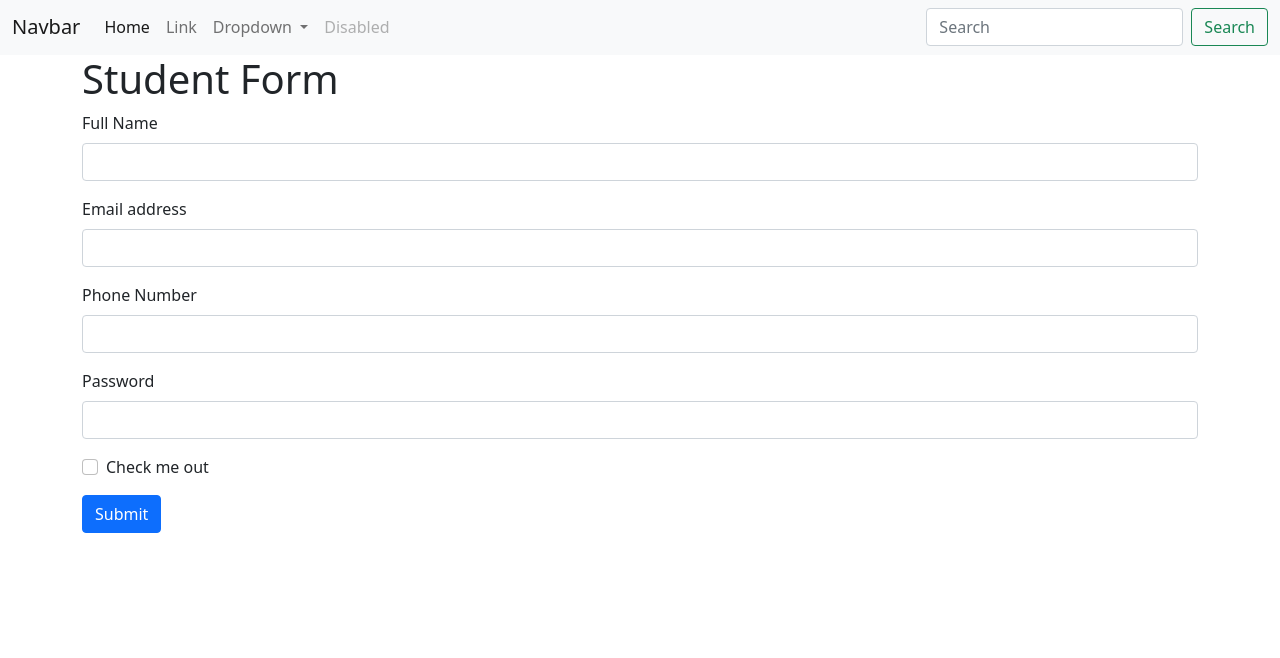
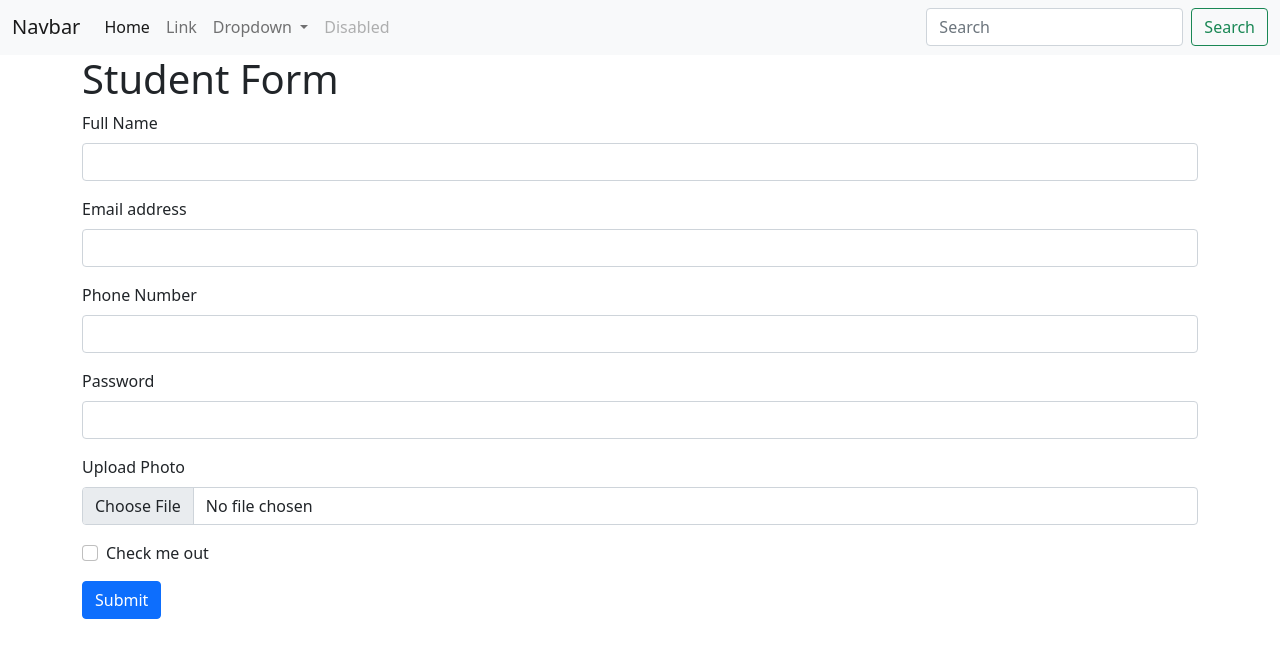
Before and after one commit to mdhosne/studentManagementV03, a Django app: page /home/ in a window 1280 px wide. Shown: the part 57-715 px from the top of the page. Run offline with Django 5.2, Linux system fonts and the light colour scheme; some libraries are stand-ins or nearby versions.

Commit message:
Photo folder added to student information

```diff
--- a/student/templates/student/index.html
+++ b/student/templates/student/index.html
@@ -85,7 +85,7 @@
         </div>
       </div>
     </nav>
-    <form class="container" method= "post">
+    <form class="container" method= "post" enctype="multipart/form-data" >
         {% csrf_token %}
         <h1>Student Form</h1>
         <div class="mb-3">
@@ -131,6 +131,10 @@
             required
         />
       </div>
+      <div class="mb-3">
+        <label for="formFile" class="form-label">Upload Photo</label>
+        <input class="form-control" type="file" id="formFile" name="photo" required/>
+      </div>
       <div class="mb-3 form-check">
         <input type="checkbox" class="form-check-input" id="exampleCheck1" name= "checkbox"/>
         <label class="form-check-label" for="exampleCheck1">Check me out</label>
--- a/student/views.py
+++ b/student/views.py
@@ -10,13 +10,15 @@ def home(request):
         phone = request.POST.get('phone')
         password = request.POST.get('password')
         checkbox = request.POST.get('checkbox')
+        photo = request.FILES.get('photo')
+
 
         if checkbox:
             checkbox = True
         else:
             checkbox = False
 
-        student = models.Student(name=name, email=email, phone=phone, password=password, checkbox=checkbox)
+        student = models.Student(name=name, photo= photo, email=email, phone=phone, password=password, checkbox=checkbox)
         student.save()
         return HttpResponse("Student data saved successfully!")
 
--- a/student_management/settings.py
+++ b/student_management/settings.py
@@ -122,3 +122,4 @@ STATIC_URL = 'static/'
 # https://docs.djangoproject.com/en/5.1/ref/settings/#default-auto-field
 
 DEFAULT_AUTO_FIELD = 'django.db.models.BigAutoField'
+MEDIA_URL = '/media/'
--- a/student_management/urls.py
+++ b/student_management/urls.py
@@ -16,9 +16,13 @@ Including another URLconf
 """
 from django.contrib import admin
 from django.urls import path, include
+from django.conf import settings
+from django.conf.urls.static import static
 
 
 urlpatterns = [
     path('admin/', admin.site.urls),
     path('', include('student.urls')),
 ]
+
+urlpatterns += static(settings.MEDIA_URL,document_root=settings.MEDIA_ROOT)
```
Also changed, not shown: student/forms.py (added, +12 -0 lines), student/models.py (+8 -0 lines), db.sqlite3, photos/16.png (added), photos/54.png (added), student/media/Sanwar Hossain/20.png (added), student/migrations/0001_initial.py, student/migrations/0002_alter_student_photo.py (added), student/migrations/0003_alter_student_photo.py (added), student/migrations/0004_alter_student_photo.py (added), student_directory_name/37.png (added), student_directory_name/39.png (added).
